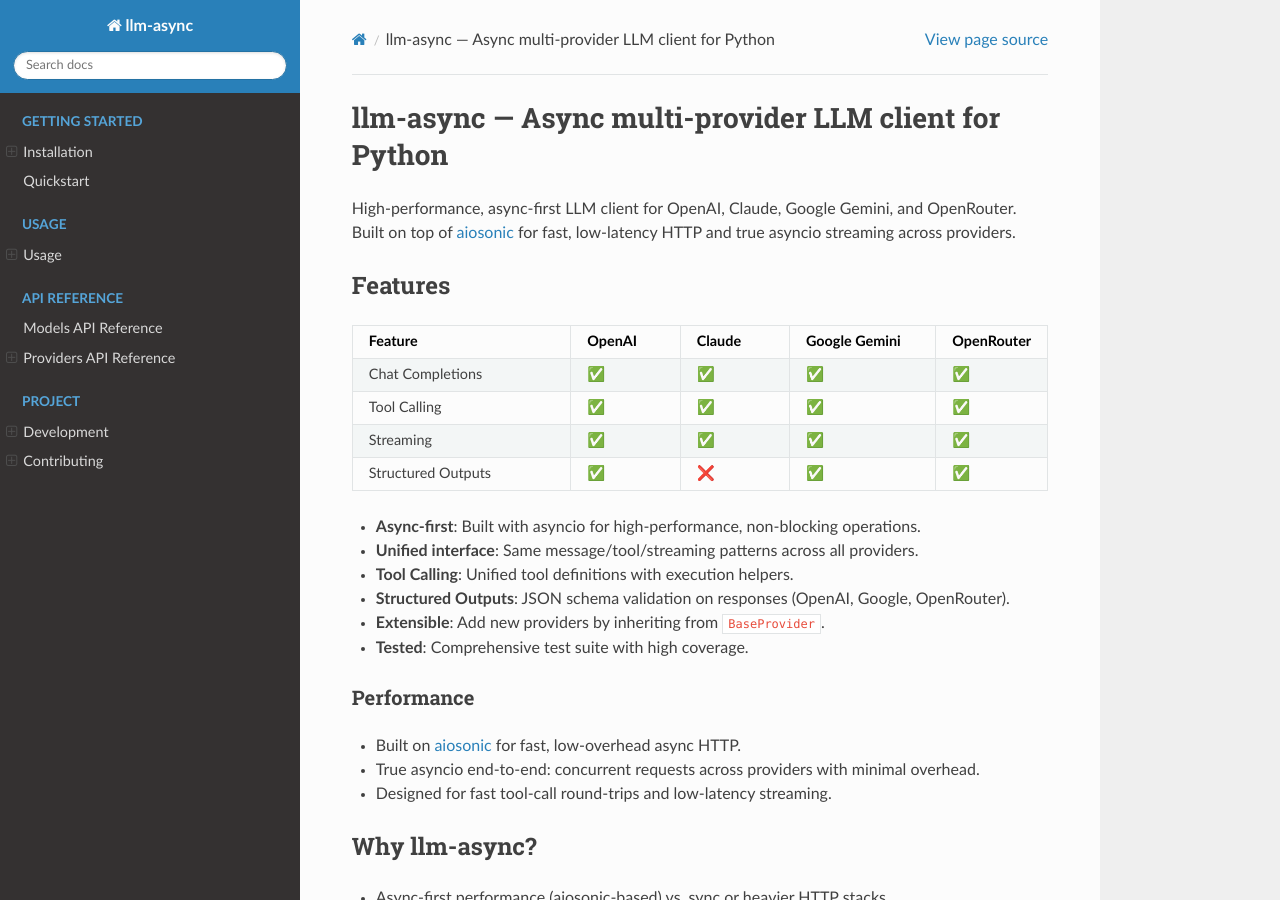
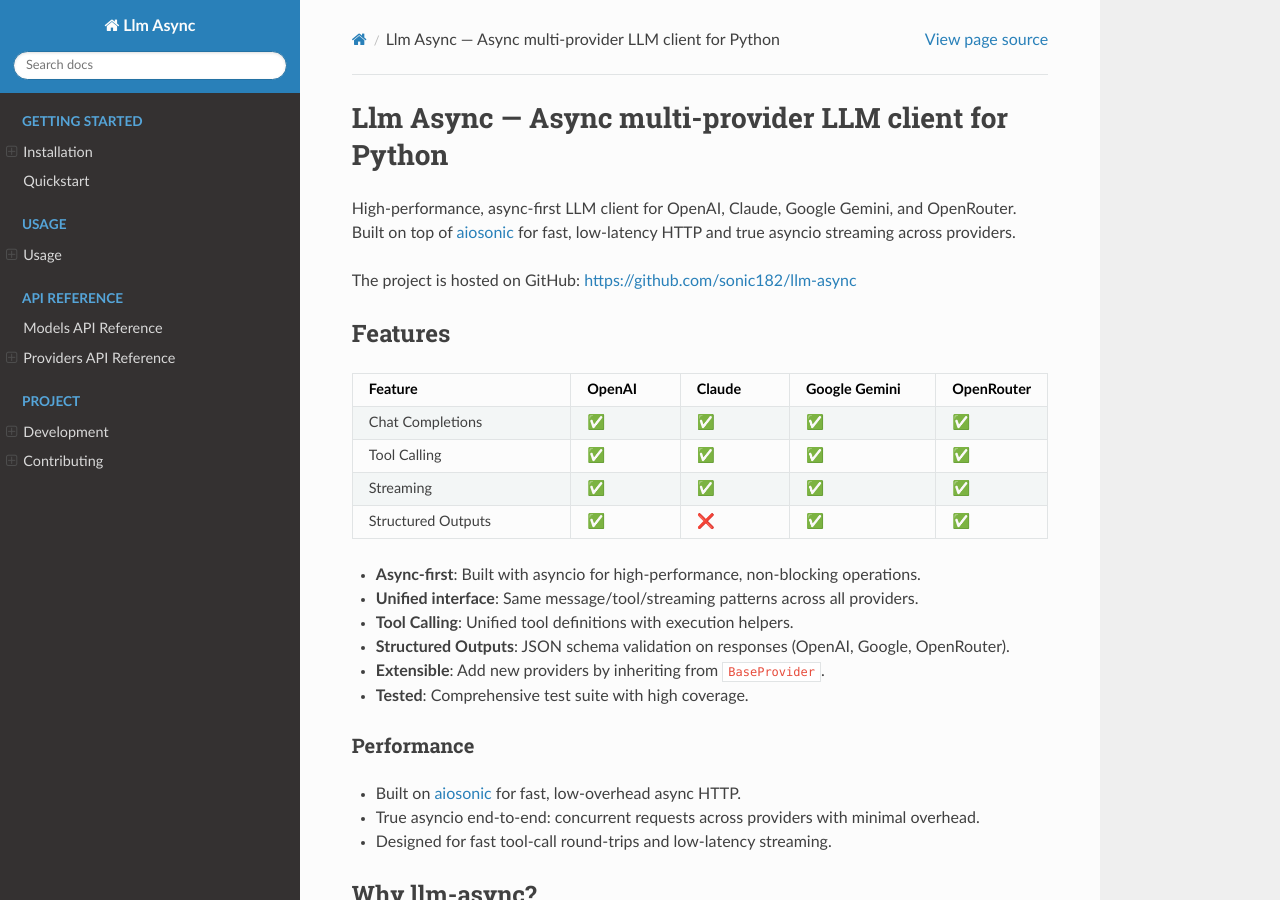
Before and after one commit to sonic182/llm-async, a Sphinx documentation site: the page built from docs/source/index.rst, in a window 1280 px wide and 900 px high. Built offline with Sphinx 7.4.7 and the Read the Docs theme 3.1.0, drawn with Linux system fonts in a browser that asks for light colours.

Commit message:
better caption

```diff
--- a/docs/source/conf.py
+++ b/docs/source/conf.py
@@ -4,7 +4,7 @@
 # -- Project information -----------------------------------------------------
 # https://www.sphinx-doc.org/en/master/usage/configuration.html#project-information
 
-project = "llm-async"
+project = "Llm Async"
 copyright = "2026, Johanderson"
 author = "Johanderson"
 release = "0.4.0"
--- a/docs/source/index.rst
+++ b/docs/source/index.rst
@@ -1,9 +1,11 @@
-llm-async — Async multi-provider LLM client for Python
+Llm Async — Async multi-provider LLM client for Python
 =======================================================
 
 High-performance, async-first LLM client for OpenAI, Claude, Google Gemini, and OpenRouter.
 Built on top of `aiosonic <https://github.com/sonic182/aiosonic>`_ for fast, low-latency HTTP
 and true asyncio streaming across providers.
+
+The project is hosted on GitHub: `https://github.com/sonic182/llm-async <https://github.com/sonic182/llm-async>`_
 
 Features
 --------
```
